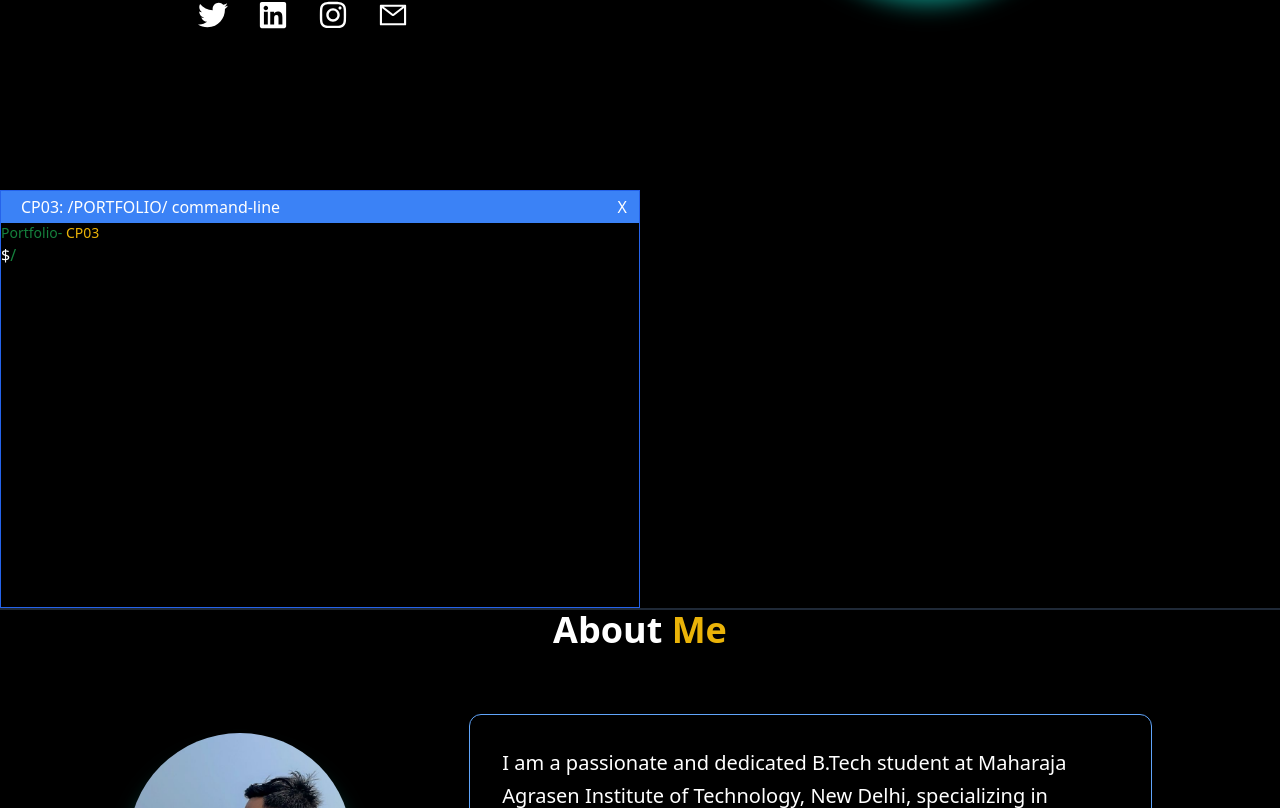
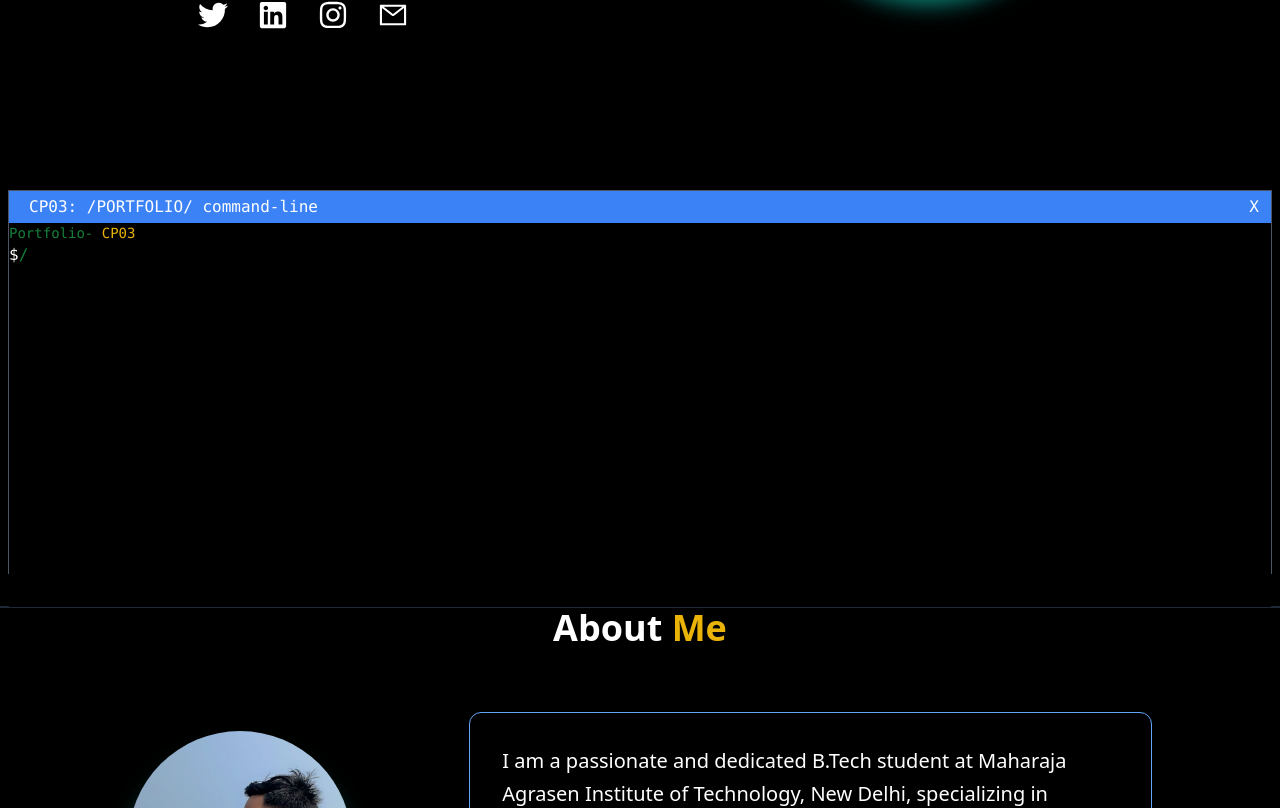
Before and after one commit to Chandrashekher1/thechandrashekher, a React (Create React App) app: page / in a window 1280 px wide. Shown: the part 560-1368 px from the top of the page. Built offline with nearby package versions, Linux system fonts and the light colour scheme.

Commit message:
update font

```diff
--- a/src/CLi/Body.jsx
+++ b/src/CLi/Body.jsx
@@ -4,7 +4,7 @@ import CLI from "./CLI";
 
 const Body = () => {
   return (
-    <div className=" border border-blue-600 shadow-lg w-[90%] md:w-[50%]">
+    <div className="h-96 border my-8 border-gray-600 shadow-lg mx-2 font-mono">
       <Header />
       <CLI />
     </div>
```
